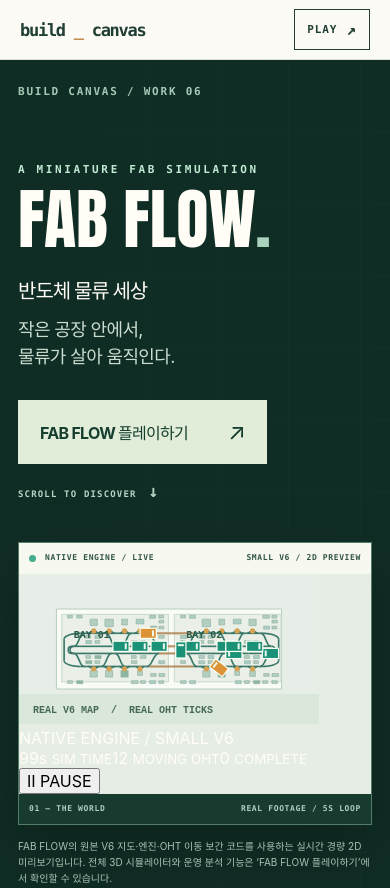
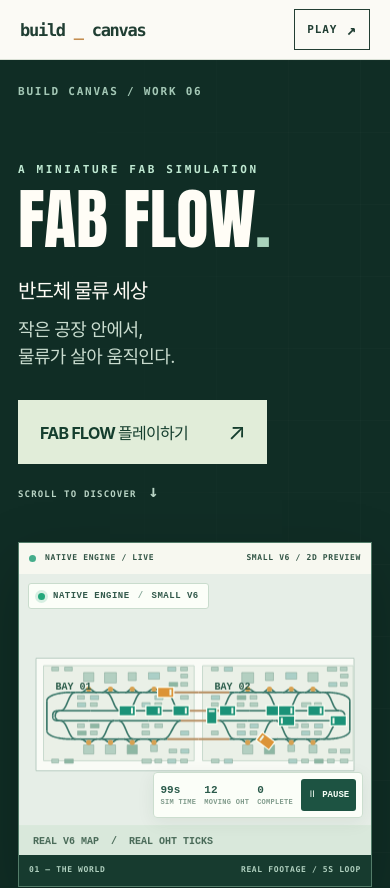
Before and after one commit to gmldbs25/build-canvas, a React (Vite) app in the folder projects/fab-flow/: page / in a window 390 px wide. Shown: the top 888 px of the page. Built offline with nearby package versions, Linux system fonts and the light colour scheme.

Commit message:
style(work6): crisp retina canvas map and compact live controls, desktop and mobile

```diff
--- a/projects/fab-flow/src/work6.css
+++ b/projects/fab-flow/src/work6.css
@@ -40,12 +40,23 @@ a:focus-visible,button:focus-visible,summary:focus-visible{outline:3px solid #e4
 .hero-visual-top>span:first-child{display:flex;align-items:center;gap:9px}
 .hero-visual-top i{width:7px;height:7px;border-radius:50%;background:#45ad8b;display:inline-block}
 .hero-visual img{display:block;width:100%;height:auto;aspect-ratio:16/8.7;object-fit:cover;object-position:center}
-.hero-motion-surface{position:relative;overflow:hidden;background:#e6ede5}
-.hero-motion-surface video{display:block;width:100%;height:auto;aspect-ratio:16/8.7;object-fit:cover;object-position:center;background:#e6ede5}
-.hero-motion-toggle{position:absolute;right:16px;bottom:16px;z-index:2;display:inline-flex;align-items:center;gap:8px;padding:10px 13px;border:1px solid rgba(244,250,245,.5);border-radius:3px;background:rgba(16,45,37,.84);color:#f5fff7;font:700 11px/1.1 ui-monospace,SFMono-Regular,Menlo,monospace;letter-spacing:.08em;cursor:pointer;transition:background .18s ease}
-.hero-motion-toggle:hover{background:rgba(16,45,37,.98)}
-.hero-motion-toggle span{font-size:15px;line-height:1}
-
+.native-fab-preview{position:relative;width:100%;aspect-ratio:16/8.7;overflow:hidden;background:#e6eee7;isolation:isolate}
+.native-fab-preview canvas{position:absolute;inset:0;display:block;width:100%;height:100%;touch-action:pan-y}
+.native-preview-tag{position:absolute;top:16px;left:16px;z-index:1;display:flex;align-items:center;gap:8px;padding:9px 12px;color:#32594b;background:rgba(253,255,249,.94);border:1px solid #c9dccd;border-radius:3px;font:700 10px/1.2 ui-monospace,monospace;letter-spacing:.055em}
+.native-preview-dot{width:7px;height:7px;border-radius:50%;background:#24a77b;box-shadow:0 0 0 3px #d7efe2}
+.native-preview-slash{color:#87a89a}
+.native-preview-controls{position:absolute;right:15px;bottom:46px;z-index:2;display:flex;align-items:center;gap:12px;padding:9px;background:rgba(252,255,249,.95);border:1px solid #ccdecf;border-radius:4px;box-shadow:0 4px 18px rgba(30,62,44,.07)}
+.native-preview-kpis{display:flex;gap:14px;align-items:center}
+.native-preview-kpis>span{display:flex;flex-direction:column;gap:2px;font:750 13px/1.1 ui-monospace,monospace;color:#2a5a4a;white-space:nowrap}
+.native-preview-kpis small{font:650 8px/1.2 ui-monospace,monospace;color:#809b8c;letter-spacing:.04em}
+.native-preview-controls button{border:0;background:#1d5342;color:#f7fff7;border-radius:3px;cursor:pointer;font:750 10px/1.2 ui-monospace,monospace;min-height:34px;min-width:72px;padding:8px}
+.native-preview-controls button:hover{background:#286d55}
+.native-preview-controls button:disabled{opacity:.45;cursor:not-allowed}
+.native-preview-fallback{position:absolute;inset:0}
+.native-preview-fallback img{display:block!important;width:100%;height:100%;object-fit:cover}
+.native-preview-fallback p{position:absolute;inset:auto 10px 50px;max-width:max-content;margin:auto;padding:10px;background:#f9fff8;color:#234f3e;font-size:13px}
+.native-preview-fallback a{text-decoration:underline}
+.native-preview-reduced{position:absolute;left:16px;bottom:45px;margin:0;padding:10px;background:#fffef3;color:#586d5b;font-size:11px;max-width:260px}
 .hero-visual-bottom{color:#b0d0bf;background:#173b2f}
 .hero-footnote{font-size:11px;line-height:1.6;color:#aac2b4;margin:13px 0 0}
 .part-marker{background:#e7ebdf;color:#285344;border-bottom:1px solid #d3dfd4;display:grid;grid-template-columns:1fr auto 1fr;gap:24px;align-items:center;padding:34px clamp(20px,4vw,72px)}
@@ -219,8 +230,8 @@ a:focus-visible,button:focus-visible,summary:focus-visible{outline:3px solid #e4
  .hero-intro{align-items:flex-start;flex-direction:column;gap:30px;margin:26px 0 38px}
  .hero-intro p{font-size:18px}
  .hero-action{align-items:flex-start}
- .hero-visual img,.hero-motion-surface video{aspect-ratio:5/4;object-position:center}
- .hero-motion-toggle{right:10px;bottom:10px;padding:9px 11px;font-size:10px}
+ .hero-visual img,.native-fab-preview{aspect-ratio:5/4;object-position:center}
+ .native-preview-controls{right:8px;bottom:37px;gap:8px;padding:6px}.native-preview-kpis{gap:8px}.native-preview-kpis>span{font-size:11px}.native-preview-kpis small{font-size:7px}.native-preview-controls button{min-width:55px;padding:7px 6px;font-size:9px;min-height:32px}.native-preview-tag{top:9px;left:9px;padding:7px 9px;font-size:9px}
  .hero-visual-top,.hero-visual-bottom{font-size:8px;padding:10px}
  .hero-footnote{font-size:10px}
  .part-marker{grid-template-columns:1fr;gap:9px;text-align:left;padding:23px 22px}
@@ -279,4 +290,4 @@ a:focus-visible,button:focus-visible,summary:focus-visible{outline:3px solid #e4
  .page-footer{flex-wrap:wrap;line-height:1.7}
 }
 @media(max-width:390px){.hero h1{font-size:17vw}.hero-scroll{font-size:9px}.chapter h2{font-size:33px}.transport-gallery{gap:10px}.article-figure figcaption{font-size:10px}.setting-list>div{grid-template-columns:28px 86px 1fr}.setting-list small{font-size:12px}.routing-flow b{font-size:18px}.bench-row span{font-size:11px}}
-@media(prefers-reduced-motion:reduce){html{scroll-behavior:auto}.play-link,.site-nav a,.header-play,.detail-plus,.hero-motion-toggle{transition:none}}
+@media(prefers-reduced-motion:reduce){html{scroll-behavior:auto}.play-link,.site-nav a,.header-play,.detail-plus{transition:none}}
```
